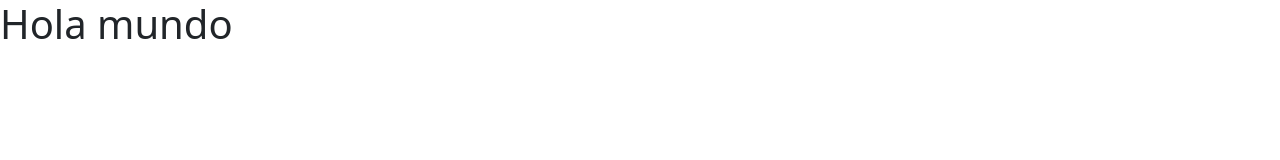
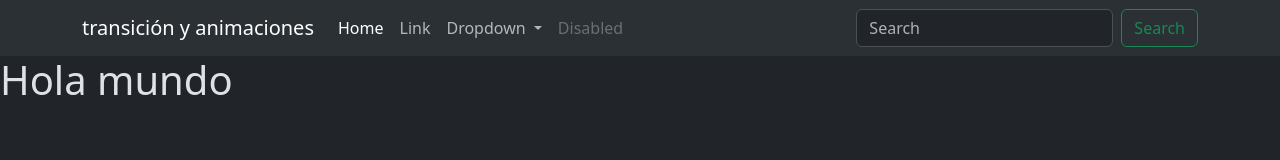
Before and after one commit to EDentesano/practicadetransitionsyanimaciones, a plain HTML site: page index.html in a window 1280 px wide. Drawn offline with nearby package versions, Linux system fonts and the light colour scheme.

Commit message:
agregamos en tema oscuro y el nav en el proyecto

```diff
--- a/index.html
+++ b/index.html
@@ -1,5 +1,6 @@
 <!DOCTYPE html>
-<html lang="es">
+<html lang="es" data-bs-theme="dark">
+
 <head>
     <meta charset="UTF-8">
     <meta name="viewport" content="width=device-width, initial-scale=1.0">
@@ -10,6 +11,46 @@
     <title>Transiciones y animaciones</title>
 </head>
 <body>
+    <header>
+        <nav class="navbar navbar-expand-lg bg-body-tertiary">
+  <div class="container">
+    <a class="navbar-brand" href="#">transición y animaciones</a>
+    <button class="navbar-toggler" type="button" data-bs-toggle="collapse" data-bs-target="#navbarSupportedContent" aria-controls="navbarSupportedContent" aria-expanded="false" aria-label="Toggle navigation">
+      <span class="navbar-toggler-icon"></span>
+    </button>
+    <div class="collapse navbar-collapse" id="navbarSupportedContent">
+      <ul class="navbar-nav me-auto mb-2 mb-lg-0">
+        <li class="nav-item">
+          <a class="nav-link active" aria-current="page" href="#">Home</a>
+        </li>
+        <li class="nav-item">
+          <a class="nav-link" href="#">Link</a>
+        </li>
+        <li class="nav-item dropdown">
+          <a class="nav-link dropdown-toggle" href="#" role="button" data-bs-toggle="dropdown" aria-expanded="false">
+            Dropdown
+          </a>
+          <ul class="dropdown-menu">
+            <li><a class="dropdown-item" href="#">Action</a></li>
+            <li><a class="dropdown-item" href="#">Another action</a></li>
+            <li><hr class="dropdown-divider"></li>
+            <li><a class="dropdown-item" href="#">Something else here</a></li>
+          </ul>
+        </li>
+        <li class="nav-item">
+          <a class="nav-link disabled" aria-disabled="true">Disabled</a>
+        </li>
+      </ul>
+      <form class="d-flex" role="search">
+        <input class="form-control me-2" type="search" placeholder="Search" aria-label="Search"/>
+        <button class="btn btn-outline-success" type="submit">Search</button>
+      </form>
+    </div>
+  </div>
+</nav>
+    </header>
+    <main></main>
+    <footer></footer>
     <h1>Hola mundo</h1>
     <script src="https://cdn.jsdelivr.net/npm/bootstrap@5.3.7/dist/js/bootstrap.bundle.min.js" integrity="sha384-ndDqU0Gzau9qJ1lfW4pNLlhNTkCfHzAVBReH9diLvGRem5+R9g2FzA8ZGN954O5Q" crossorigin="anonymous"></script>
 </body>
```
